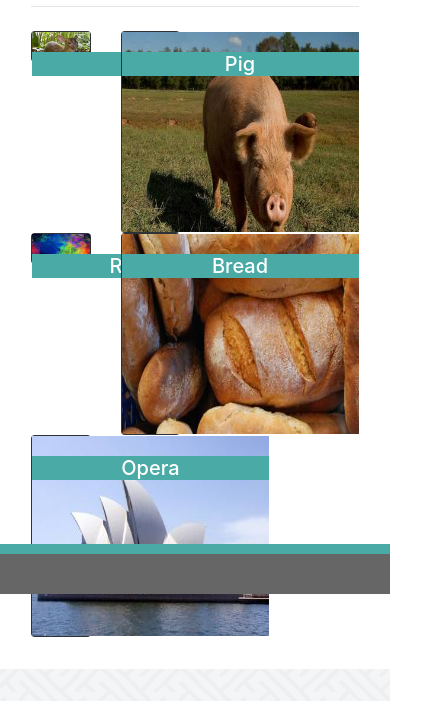
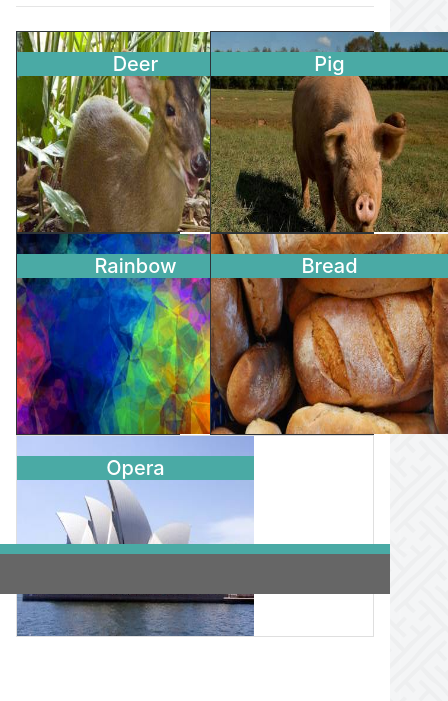
Before and after one commit to Tim1986/Bootstrap-Portfolio, a plain HTML site: page portfolio.html in a window 390 px wide. Shown: the part 250-951 px from the top of the page, 448 px wide, since content can reach past the window. Drawn offline with nearby package versions, Linux system fonts and the light colour scheme.

Commit message:
major adjustments to index and portfolio to make images responsive

```diff
--- a/portfolio.html
+++ b/portfolio.html
@@ -39,21 +39,19 @@
 
   <div class="container">
     <div class="row">
-    </div>
-
     <div class="jumbotron">
       <h2 class="header">Portfolio</h2>
       <hr class="my-4">
       <div class="row">
-        <div class="col-3">
+        <div class="col-6">
           <div class="card bg-dark text-white">
-            <img src="images/port1.jpg" class="Deer" alt="Deer">
+            <img src="images/port1.jpg" class="deer" alt="deer">
             <div class="card-img-overlay">
               <h5 class="picline1">Deer</h5>
             </div>
           </div>
         </div>
-        <div class="col-3">
+        <div class="col-6">
           <div class="card bg-dark text-white">
             <img src="images/port2.jpg" class="pig" alt="pig">
             <div class="card-img-overlay">
@@ -61,19 +59,17 @@
             </div>
           </div>
         </div>
-        <div class="col-3"></div>
-        <div class="col-3"></div>
       </div>
       <div class="row">
-        <div class="col-3">
+        <div class="col-6">
           <div class="card bg-dark text-white">
-            <img src="images/port3.jpg" class="Rainbow" alt="Rainbow">
+            <img src="images/port3.jpg" class="rainbow" alt="rainbow">
             <div class="card-img-overlay">
               <h5 class="picline3">Rainbow</h5>
             </div>
           </div>
         </div>
-        <div class="col-3">
+        <div class="col-6">
           <div class="card bg-dark text-white">
             <img src="images/port4.jpg" class="bread" alt="bread">
             <div class="card-img-overlay">
@@ -81,13 +77,11 @@
             </div>
           </div>
         </div>
-        <div class="col-3"></div>
-        <div class="col-3"></div>
       </div>
 
       <div class="row">
-        <div class="col-3">
-          <div class="card bg-dark text-white">
+        <div class="col-12">
+          <div class="card bg-white text-white">
             <img src="images/port5.jpg" class="opera" alt="opera">
             <div class="card-img-overlay">
               <h5 class="picline5">Opera</h5>
@@ -98,9 +92,9 @@
         <div class="col-3"></div>
         <div class="col-3"></div>
       </div>
-
-
+</div>
     </div>
+  </div>
 
 
     <div class="footer">
--- a/style.css
+++ b/style.css
@@ -41,9 +41,10 @@
     width: 200px;
     height: 200px;
     float: left;
+    margin-right: 15px;
 }
 
-p {
+.wrapthis {
     float: left;
 }
 
@@ -98,6 +99,10 @@
 .opera {
     width: 237px;
     height: 200px;
+}
+
+.card {
+    border-radius: 0;
 }
 
 .picline1 {
```
Also changed, not shown: index.html (+2 -4 lines).
